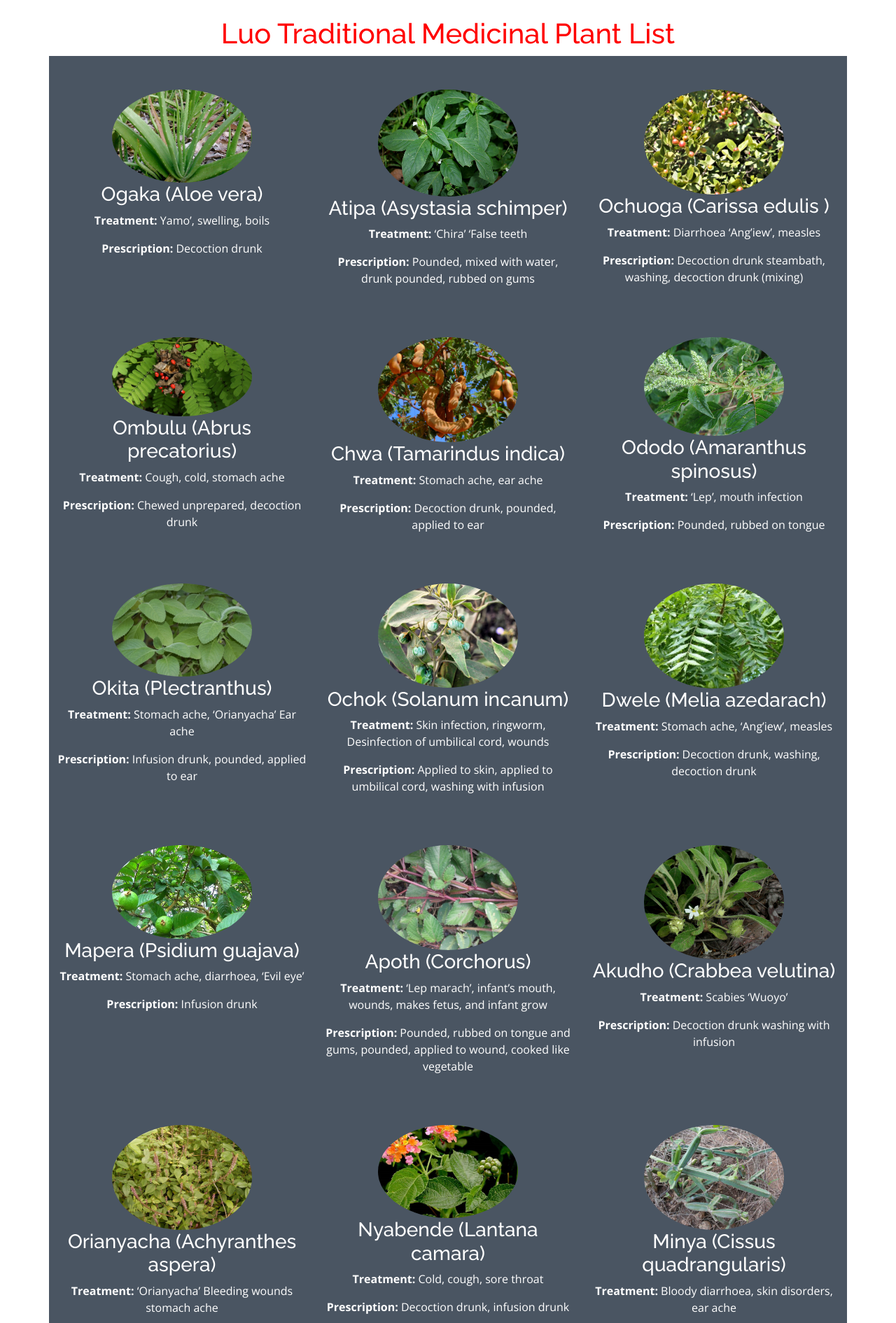
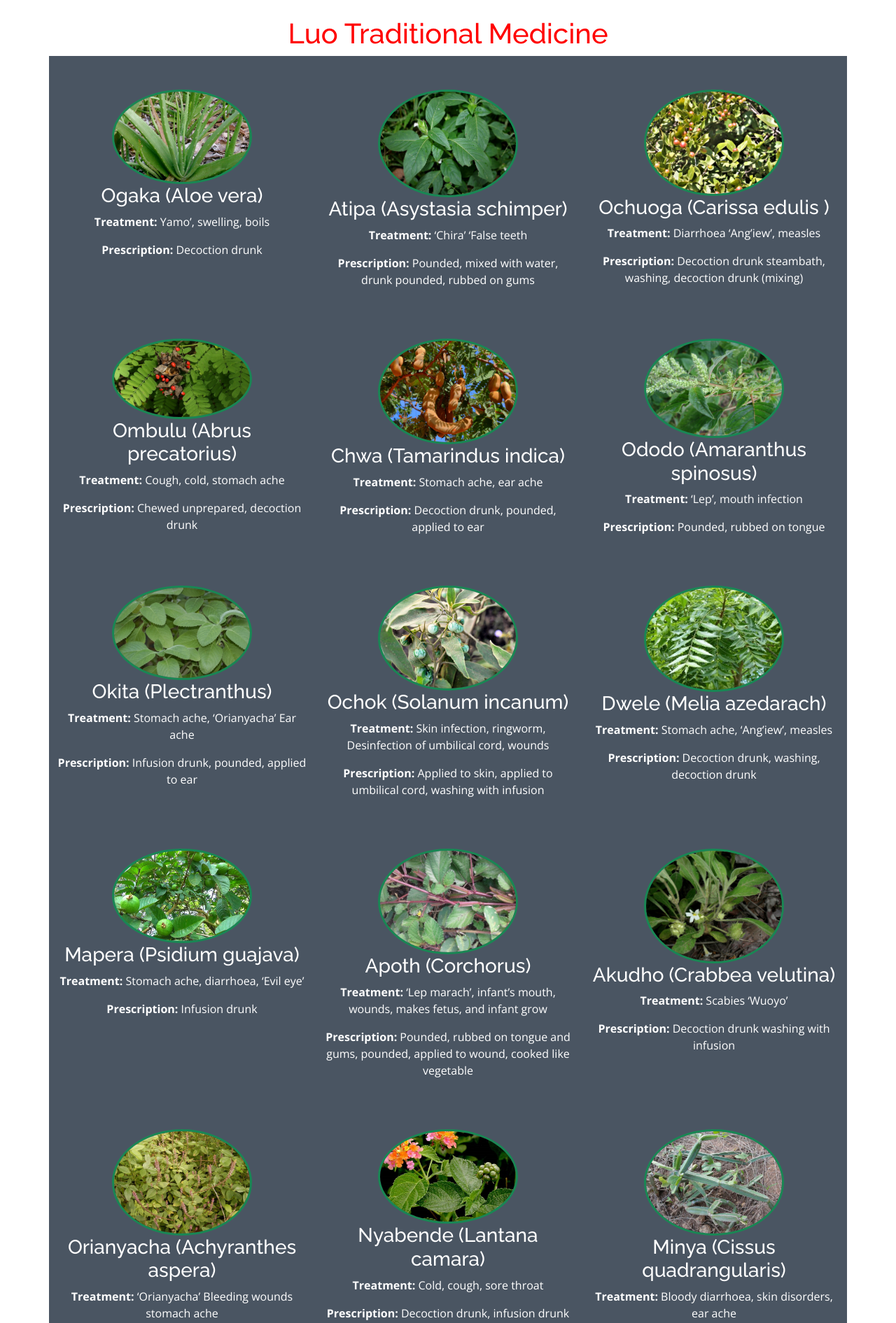
Before and after one commit to BOSTONE069/medical_web_app, a Django app: page /medicine/ in a window 1280 px wide. Shown: the part 96-1987 px from the top of the page at 70% size. Run offline with Django 4.2, Linux system fonts and the light colour scheme; data comes from the database, SQL or seed files in the repository; some libraries are stand-ins or nearby versions.

Commit message:
Modified the medicine template

```diff
--- a/luomedicine_app/templates/luomedicine/medicine.html
+++ b/luomedicine_app/templates/luomedicine/medicine.html
@@ -6,22 +6,25 @@
     font-size: 44px;
     font-weight: bold;
     text-align: center;
+    font-family: "Times New Roman", Times, serif;
   "
 >
-  <h1>Luo Traditional Medicinal Plant List</h1>
+  <h1>Luo Traditional Medicine</h1>
 </div>
 
 <div class="container mt-10">
-  <div class="row" style="background-color: #4a5562">
+  <div class="row p-10" style="background-color: #4a5562">
     {% for medicinal_plant in medicinal_plants %}
     <div class="col-md-4 mb-2 mt-5">
       <div class="d-flex justify-content-center">
-        <img
-          src="{{ medicinal_plant.image.url }}"
-          alt="{{ medicinal_plant.title }}"
-          class="img-fluid rounded-circle"
-          style="max-width: 200px; height: auto"
-        />
+        <div class="rounded-circle border border-success border-3 p-0" style="max-width: 200px">
+            <img
+            src="{{ medicinal_plant.image.url }}"
+            alt="{{ medicinal_plant.title }}"
+            class="img-fluid rounded-circle"
+            style="width: 100%; height: auto;"
+            />
+         </div>
       </div>
       <h3 class="text-white text-center">{{ medicinal_plant.title }}</h3>
       <p class="text-white text-center"><b>Treatment:</b> {{ medicinal_plant.treatment }}</p>
```
